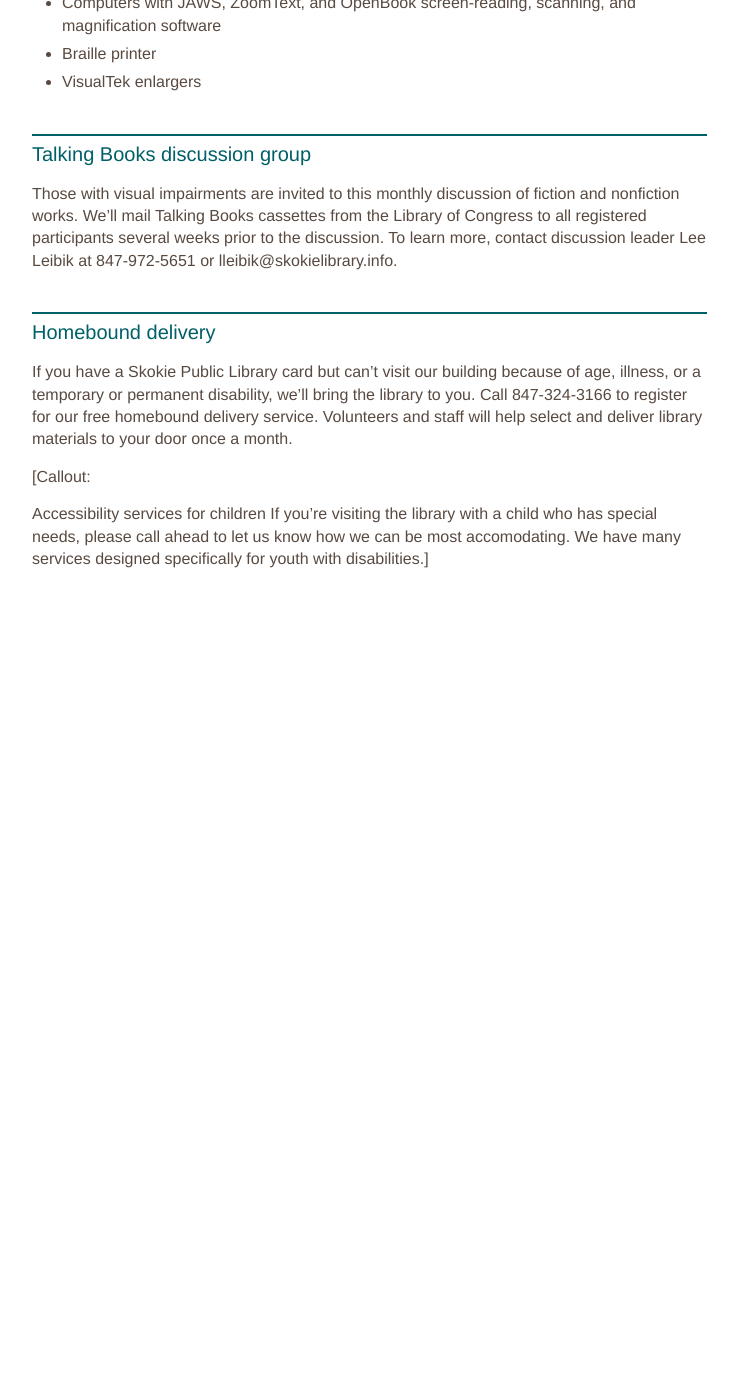
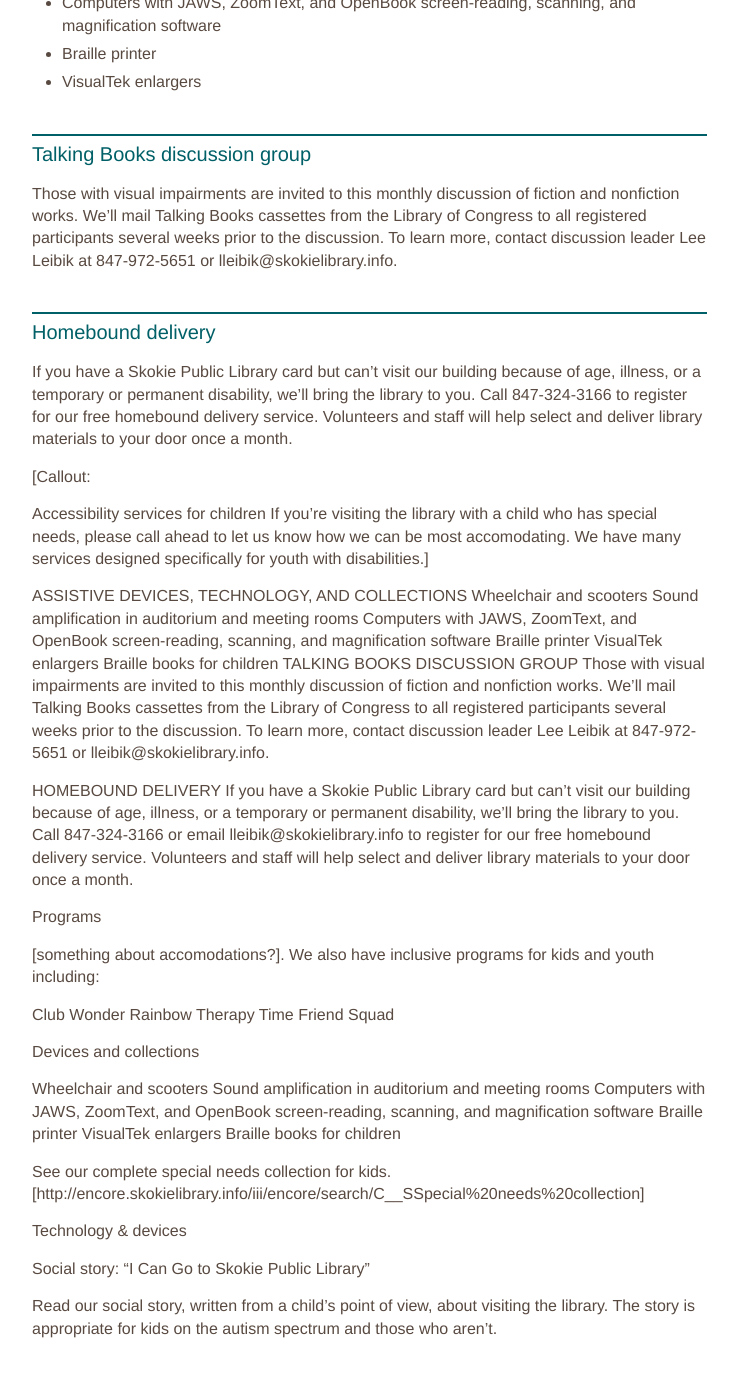
Before and after one commit to skokielibrary/spl-content, a Jekyll site: the page built from _content/annabelle/services--accessibility-special-needs.markdown, in a window 1280 px wide and 1400 px high, scrolled down 467 px. Shown: the top 1377 px of the window, without its empty margins (126-864 px from the left). Built offline with Jekyll 4.4.1, drawn with Linux system fonts in a browser that asks for light colours; before the commit the page ends 1097 px from its top, so only the background shows below that.

Commit message:
Update services--accessibility-special-needs.markdown

```diff
--- a/_content/annabelle/services--accessibility-special-needs.markdown
+++ b/_content/annabelle/services--accessibility-special-needs.markdown
@@ -25,3 +25,45 @@ If you have a Skokie Public Library card but can't visit our building because of
 
 Accessibility services for children
 If you're visiting the library with a child who has special needs, please call ahead to let us know how we can be most accomodating. We have many services designed specifically for youth with disabilities.]
+
+
+ASSISTIVE DEVICES, TECHNOLOGY, AND COLLECTIONS
+Wheelchair and scooters
+Sound amplification in auditorium and meeting rooms
+Computers with JAWS, ZoomText, and OpenBook screen-reading, scanning, and magnification software
+Braille printer
+VisualTek enlargers
+Braille books for children
+TALKING BOOKS DISCUSSION GROUP
+Those with visual impairments are invited to this monthly discussion of fiction and nonfiction works. We’ll mail Talking Books cassettes from the Library of Congress to all registered participants several weeks prior to the discussion. To learn more, contact discussion leader Lee Leibik at 847-972-5651 or lleibik@skokielibrary.info.
+
+HOMEBOUND DELIVERY
+If you have a Skokie Public Library card but can’t visit our building because of age, illness, or a temporary or permanent disability, we’ll bring the library to you. Call 847-324-3166 or email lleibik@skokielibrary.info to register for our free homebound delivery service. Volunteers and staff will help select and deliver library materials to your door once a month.
+
+
+Programs
+
+[something about accomodations?]. We also have inclusive programs for kids and youth including:
+
+Club Wonder
+Rainbow Therapy Time
+Friend Squad
+
+
+
+Devices and collections
+
+Wheelchair and scooters
+Sound amplification in auditorium and meeting rooms
+Computers with JAWS, ZoomText, and OpenBook screen-reading, scanning, and magnification software
+Braille printer
+VisualTek enlargers
+Braille books for children
+
+See our complete special needs collection for kids.[http://encore.skokielibrary.info/iii/encore/search/C__SSpecial%20needs%20collection]
+
+Technology & devices
+
+Social story: "I Can Go to Skokie Public Library"
+
+Read our social story, written from a child's point of view, about visiting the library. The story is appropriate for kids on the autism spectrum and those who aren't.
```
